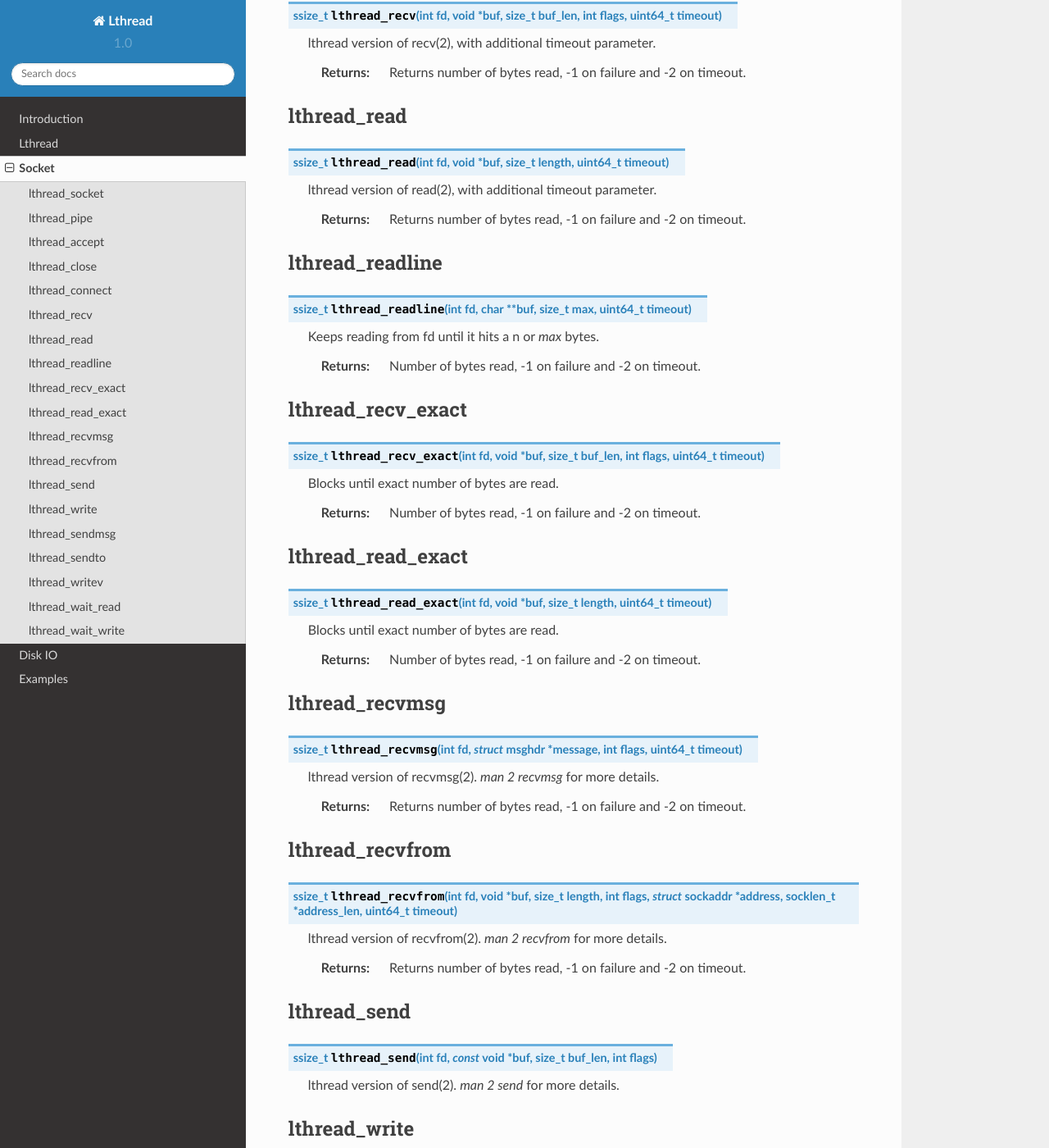
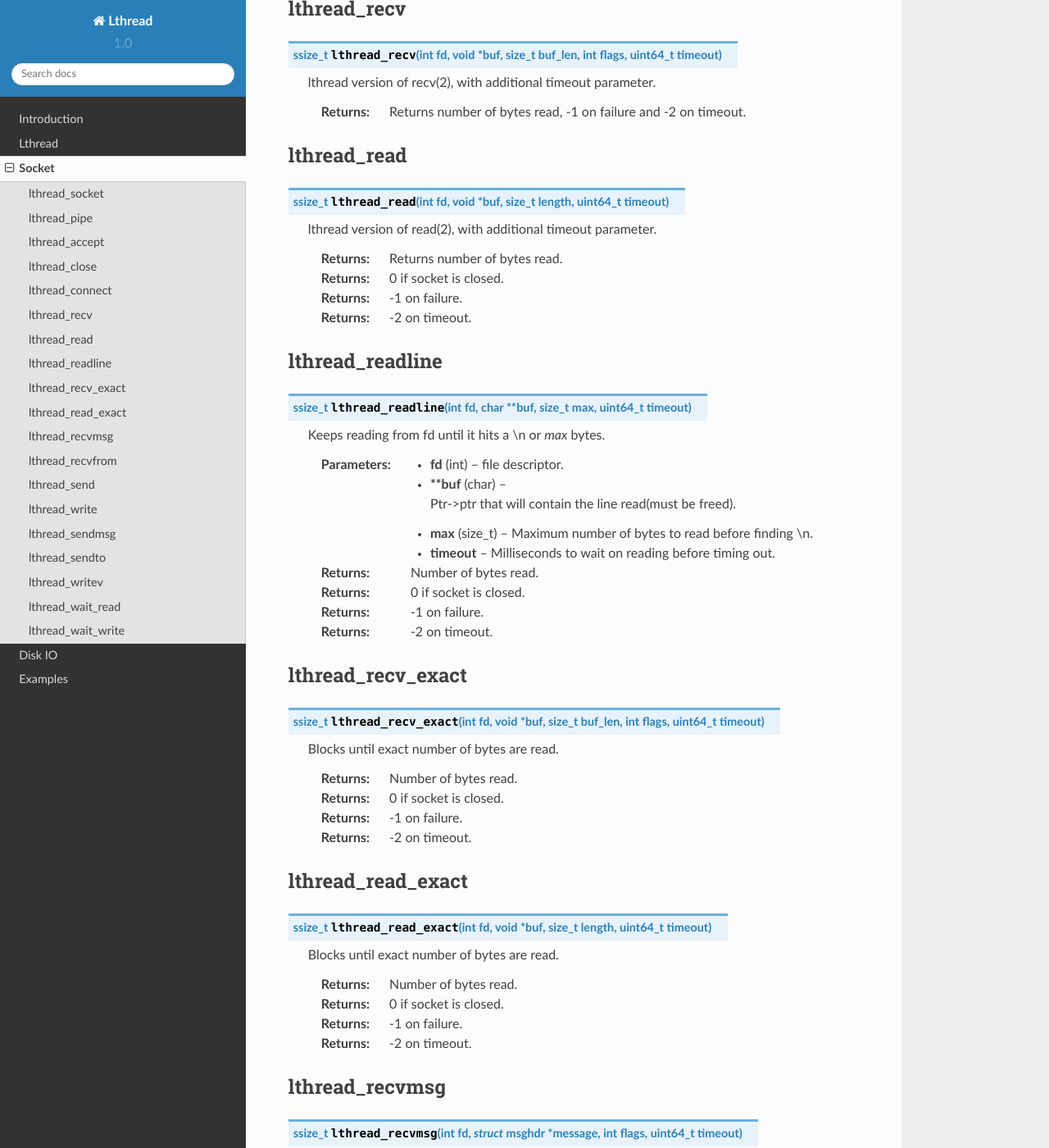
Before and after one commit to halayli/lthread, a Sphinx documentation site: the page built from docs/socket.rst, in a window 1280 px wide and 1400 px high, scrolled down 1001 px. Shown: the whole window at 82% size. Built offline with Sphinx 7.4.7 and the Read the Docs theme 2.0.0, drawn with Linux system fonts in a browser that asks for light colours; some of the changed text lies outside the part shown.

Commit message:
more docs

```diff
--- a/docs/disk_io.rst
+++ b/docs/disk_io.rst
@@ -12,7 +12,7 @@ fd is a file descriptor to a file.
 
 lthread_io_read
 ---------------
-.. c:function:: ssize_t lthread_io_read(int fd, void *buf, size_t nbytes);
+.. c:function:: ssize_t lthread_io_read(int fd, void *buf, size_t nbytes)
 
     An async version of read(2) for disk IO.
 
--- a/docs/socket.rst
+++ b/docs/socket.rst
@@ -33,7 +33,9 @@ lthread_connect
 
     lthread version of connect(2) with additional timeout parameter.
 
-    :return: new fd > 0 on success, -1 on failure, -2 on timeout.
+    :return: new fd > 0 on success.
+    :return: -1 on failure.
+    :return: -2 on timeout.
 
 lthread_recv
 ------------
@@ -49,15 +51,27 @@ lthread_read
 
     lthread version of read(2), with additional timeout parameter.
 
-    :return: Returns number of bytes read, -1 on failure and -2 on timeout.
+    :return: Returns number of bytes read.
+    :return: 0 if socket is closed.
+    :return: -1 on failure.
+    :return: -2 on timeout.
+
 
 lthread_readline
 ----------------
 .. c:function:: ssize_t lthread_readline(int fd, char **buf, size_t max, uint64_t timeout)
 
-    Keeps reading from fd until it hits a \n or `max` bytes.
+    Keeps reading from fd until it hits a \\n or `max` bytes.
 
-    :return: Number of bytes read, -1 on failure and -2 on timeout.
+    :param int fd: file descriptor.
+    :param char **buf: Ptr->ptr that will contain the line read(must be freed).
+    :param size_t max: Maximum number of bytes to read before finding \\n.
+    :param timeout:  Milliseconds to wait on reading before timing out.
+
+    :return: Number of bytes read.
+    :return: 0 if socket is closed.
+    :return: -1 on failure.
+    :return: -2 on timeout.
 
 lthread_recv_exact
 ------------------
@@ -65,7 +79,11 @@ lthread_recv_exact
 
     Blocks until exact number of bytes are read.
 
-    :return: Number of bytes read, -1 on failure and -2 on timeout.
+    :return: Number of bytes read.
+    :return: 0 if socket is closed.
+    :return: -1 on failure.
+    :return: -2 on timeout.
+
 
 lthread_read_exact
 ------------------
@@ -73,7 +91,11 @@ lthread_read_exact
 
     Blocks until exact number of bytes are read.
 
-    :return: Number of bytes read, -1 on failure and -2 on timeout.
+    :return: Number of bytes read.
+    :return: 0 if socket is closed.
+    :return: -1 on failure.
+    :return: -2 on timeout.
+
 
 lthread_recvmsg
 ---------------
@@ -91,7 +113,11 @@ lthread_recvfrom
 
     lthread version of recvfrom(2). `man 2 recvfrom` for more details.
 
-    :return: Returns number of bytes read, -1 on failure and -2 on timeout.
+    :return: Returns number of bytes read.
+    :return: 0 if socket is closed.
+    :return: -1 on failure.
+    :return: -2 on timeout.
+
 
 lthread_send
 --------------
```
Also changed, not shown: other parts of docs/socket.rst (+4 -2 lines), docs/intro.rst (+32 -0 lines), docs/lthread.rst (+19 -11 lines).
